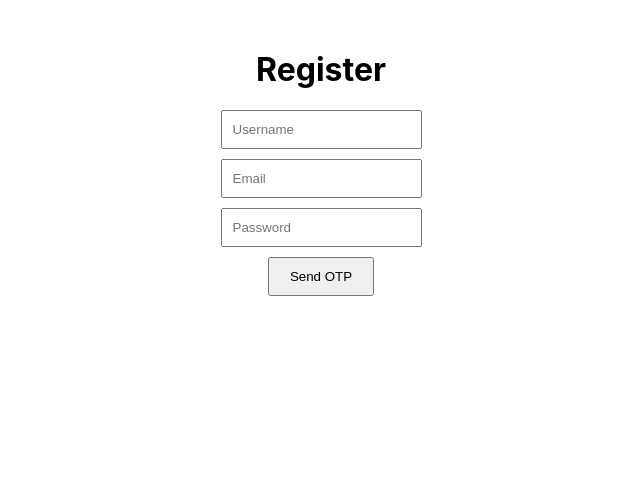
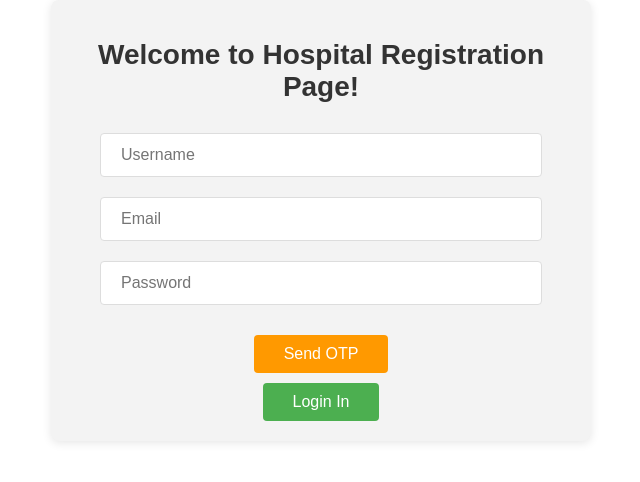
Before and after one commit to rahulpihub/Hospital-Management-System, a React (Create React App) app in the folder frontend/: page / in a window 1280 px wide. Shown: the top 482 px of the page, without its empty margins (319-959 px from the left). Built offline with nearby package versions, Linux system fonts and the light colour scheme.

Commit message:
the otp is working

```diff
--- a/frontend/src/Register.js
+++ b/frontend/src/Register.js
@@ -19,13 +19,10 @@ function Register() {
     const { email } = formData;
 
     try {
-      console.log("Email:", email); // Debugging the email value
+      // Request OTP
+      const response = await axios.post("http://127.0.0.1:8000/api/send_otp", { email });
 
-      // Request OTP
-      const response = await axios.post(
-        "http://127.0.0.1:8000/api/send_otp",
-        { email } // sending email in the request body as JSON
-      );
+      console.log(response.data); // Log the response for debugging
 
       if (response.data.success) {
         setOtpSent(true);
@@ -34,7 +31,7 @@ function Register() {
         setError(response.data.message || "Failed to send OTP");
       }
     } catch (err) {
-      console.error(err);
+      console.error("Error sending OTP:", err);
       setError("Error sending OTP");
     }
   };
@@ -44,37 +41,42 @@ function Register() {
 
     try {
       // Verify OTP
-      const response = await axios.post(
-        "http://127.0.0.1:8000/api/verify_otp",
-        { email, otp }
-      );
+      const response = await axios.post("http://127.0.0.1:8000/api/verify_otp", { email, otp });
+
+      console.log(response.data); // Log the OTP verification response
 
       if (response.data.success) {
         setError("");
-        // Proceed with registration
+        // Proceed with registration after OTP verification
         await axios.post("http://127.0.0.1:8000/api/registration", formData);
         navigate("/login"); // Navigate to Login after successful registration
       } else {
         setError(response.data.message || "Invalid OTP");
       }
     } catch (err) {
-      console.error(err);
+      console.error("Error verifying OTP:", err);
       setError("Error verifying OTP");
     }
   };
 
+
+  const handleLoginRedirect = () => {
+    // Navigate to the login page
+    navigate("/login");
+  };
+
   return (
-    <div style={{ marginTop: "50px", textAlign: "center" }}>
-      <h1>Register</h1>
+    <div style={styles.container}>
+      <h1 style={styles.header}>Welcome to Hospital Registration Page!</h1>
       {!otpSent ? (
-        <form onSubmit={handleSubmit}>
+        <form onSubmit={handleSubmit} style={styles.form}>
           <input
             type="text"
             name="username"
             placeholder="Username"
             value={formData.username}
             onChange={handleInputChange}
-            style={{ display: "block", margin: "10px auto", padding: "10px" }}
+            style={styles.input}
           />
           <input
             type="email"
@@ -82,7 +84,7 @@ function Register() {
             placeholder="Email"
             value={formData.email}
             onChange={handleInputChange}
-            style={{ display: "block", margin: "10px auto", padding: "10px" }}
+            style={styles.input}
           />
           <input
             type="password"
@@ -90,28 +92,95 @@ function Register() {
             placeholder="Password"
             value={formData.password}
             onChange={handleInputChange}
-            style={{ display: "block", margin: "10px auto", padding: "10px" }}
+            style={styles.input}
           />
-          <button type="submit" style={{ padding: "10px 20px" }}>Send OTP</button>
+          <button type="submit" style={styles.button}>
+            Send OTP
+          </button>
         </form>
       ) : (
-        <div>
-          <h2>Verify OTP</h2>
+        <div style={styles.form}>
+          <h2 style={styles.header}>Verify OTP</h2>
           <input
             type="text"
             placeholder="Enter OTP"
             value={otp}
             onChange={(e) => setOtp(e.target.value)}
-            style={{ display: "block", margin: "10px auto", padding: "10px" }}
+            style={styles.input}
           />
-          <button onClick={handleOtpVerify} style={{ padding: "10px 20px" }}>
+          <button onClick={handleOtpVerify} style={styles.button}>
             Verify OTP
           </button>
         </div>
       )}
-      {error && <p style={{ color: "red" }}>{error}</p>}
+      <button onClick={handleLoginRedirect} style={styles.loginButton}>
+        Login In
+      </button>
+      {error && <p style={styles.error}>{error}</p>}
     </div>
   );
 }
 
+const styles = {
+  container: {
+    marginTop: "50px",
+    textAlign: "center",
+    fontFamily: "Arial, sans-serif",
+    backgroundColor: "#F3F3F3",
+    padding: "20px",
+    borderRadius: "8px",
+    maxWidth: "500px",
+    margin: "auto",
+    boxShadow: "0 2px 10px rgba(0, 0, 0, 0.1)",
+  },
+  header: {
+    color: "#333",
+    marginBottom: "20px",
+    fontWeight: "bold",
+    fontSize: "28px",
+  },
+  form: {
+    display: "flex",
+    flexDirection: "column",
+    alignItems: "center",
+  },
+  input: {
+    padding: "12px 20px",
+    margin: "10px 0",
+    width: "80%",
+    fontSize: "16px",
+    borderRadius: "4px",
+    border: "1px solid #ddd",
+    backgroundColor: "#fff",
+    outline: "none",
+    transition: "border-color 0.3s ease",
+  },
+  button: {
+    backgroundColor: "#FF9900", // Amazon's yellow-orange theme
+    color: "#fff",
+    border: "none",
+    padding: "10px 30px",
+    borderRadius: "4px",
+    fontSize: "16px",
+    cursor: "pointer",
+    transition: "background-color 0.3s ease",
+    marginTop: "20px",
+  },
+  loginButton: {
+    backgroundColor: "#4CAF50", // Green button for Login In
+    color: "#fff",
+    border: "none",
+    padding: "10px 30px",
+    borderRadius: "4px",
+    fontSize: "16px",
+    cursor: "pointer",
+    transition: "background-color 0.3s ease",
+    marginTop: "10px",
+  },
+  error: {
+    color: "red",
+    fontSize: "16px",
+  },
+};
+
 export default Register;
```
Also changed, not shown: 1 other file (tests, documents, lock files or other folders).
